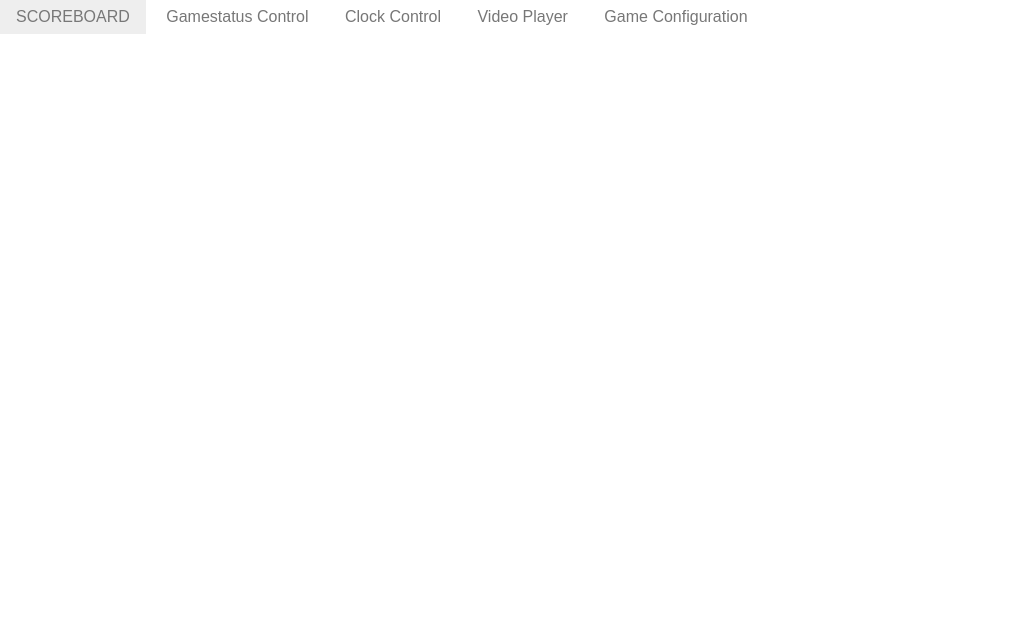
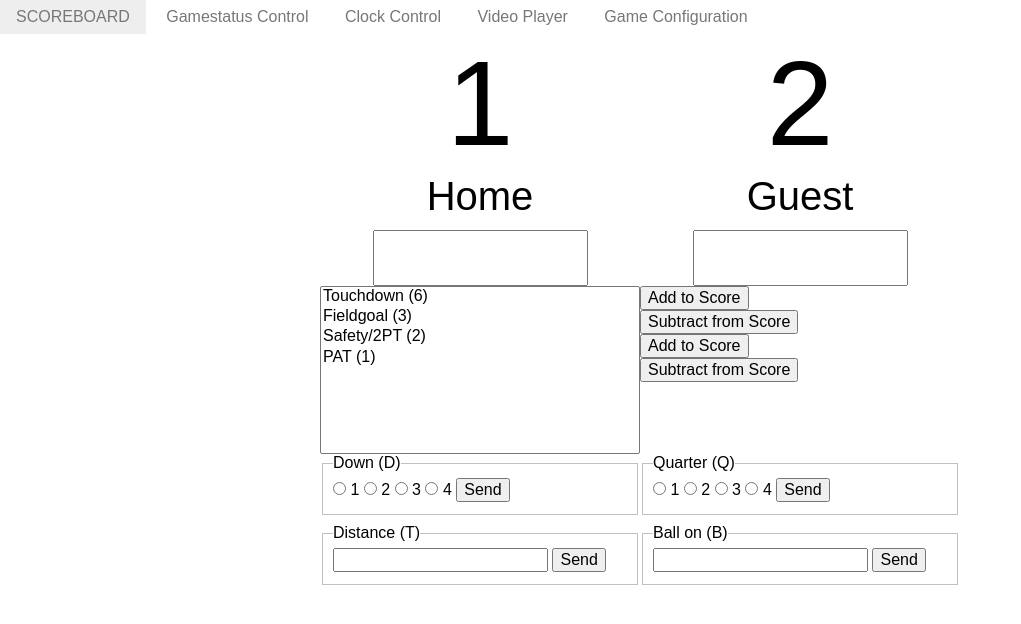
Before and after one commit to zapfdk/football-scoreboard-v2, a Django app: page /controller/game_state in a window 1280 px wide. Shown: the top 624 px of the page, without its empty margins (0-1021 px from the left). Run offline with Django 3.2, Linux system fonts and the light colour scheme; the visitor is signed in with stand-in values (Sample User, id 1); some libraries are stand-ins or nearby versions.

Commit message:
added first inputs

```diff
--- a/football_scoreboard/controller/consumers.py
+++ b/football_scoreboard/controller/consumers.py
@@ -13,8 +13,4 @@ class ControllerConsumer(WebsocketConsumer):
 
     def receive(self, text_data=None, bytes_data=None):
         text_data_json = json.loads(text_data)
-        message = text_data_json['message']
-
-        self.send(text_data=json.dumps({
-            'message': message
-        }))
+        print(text_data_json["command"], text_data_json["value"])
--- /dev/null
+++ b/football_scoreboard/controller/static/controller/css/game_state.css
@@ -0,0 +1,85 @@
+.container {
+    height: 70vh;
+    width: 50vw;
+    display: grid;
+    grid-template-rows: 25% 10% 10% 30% 12.5% 12.5%;
+    grid-template-columns:50% 50%;
+    grid-template-areas:
+        "score_home score_guest"
+        "name_home name_guest"
+        "score_home_input score_guest_input"
+        "score_select send_score_buttons"
+        "down_form quarter_form"
+        "distance_form ballon_form";
+    margin: auto;
+  }
+
+#score_home {
+    grid-area: score_home;
+    justify-self: center;
+    font-size: 15vh;
+}
+
+#score_guest {
+    grid-area: score_guest;
+    justify-self: center;
+    font-size: 15vh;
+}
+
+#name_home {
+    grid-area: name_home;
+    font-size: 5vh;
+    justify-self: center;
+}
+
+#name_guest {
+    grid-area: name_guest;
+    font-size: 5vh;
+    justify-self: center;
+}
+
+#score_home_input {
+    grid-area: score_home_input;
+    justify-self: center;
+}
+
+#score_guest_input {
+    grid-area: score_guest_input;
+    justify-self: center;
+}
+
+#score_select {
+    grid-area: score_select;
+    justify-self: stretch;
+    align-self: stretch;
+}
+
+#send_score_buttons {
+    grid-area: send_score_buttons;
+    justify-self: stretch;
+    align-self: stretch;
+}
+
+#down_form {
+    grid-area: down_form;
+    justify-self: stretch;
+    align-self: stretch;
+}
+
+#quarter_form {
+    grid-area: quarter_form;
+    justify-self: stretch;
+    align-self: stretch;
+}
+
+#distance_form {
+    grid-area: distance_form;
+    justify-self: stretch;
+    align-self: stretch;
+}
+
+#ballon_form {
+    grid-area: ballon_form;
+    justify-self: stretch;
+    align-self: stretch;
+}
--- /dev/null
+++ b/football_scoreboard/controller/static/controller/js/game_state.js
@@ -0,0 +1,64 @@
+'use strict';
+
+Mousetrap.bindGlobal('d', function () {
+    document.getElementById('down_1').focus();
+});
+
+Mousetrap.bindGlobal('q', function () {
+    document.getElementById('quarter_1').focus();
+});
+
+Mousetrap.bindGlobal('t', function () {
+    let distanceField = document.getElementById('distance_input');
+    distanceField.focus();
+    distanceField.value = "";
+});
+
+Mousetrap.bindGlobal('b', function () {
+    let ballonField = document.getElementById('ballon_input');
+    ballonField.focus();
+    ballonField.value = "";
+});
+
+var chatSocket = new WebSocket('ws://' + window.location.host + '/ws/controller/');
+
+chatSocket.onmessage = function(e) {
+    var data = JSON.parse(e.data);
+    var message = data['message'];
+    console.log("message");
+};
+
+chatSocket.onclose = function(e) {
+    console.error('Chat socket closed unexpectedly');
+};
+
+function sendControl(command, value){
+    chatSocket.send(JSON.stringify({
+        command: command,
+        value: value
+    }));
+}
+
+function sendDown() {
+    let down = document.querySelector('input[name="down_radio"]:checked').value;
+    sendControl('SET_DOWN', down);
+    return false;
+}
+
+function sendQuarter() {
+    let quarter = document.querySelector('input[name="quarter_radio"]:checked').value;
+    sendControl('SET_QUARTER', quarter);
+    return false;
+}
+
+function sendDistance() {
+    let distance = document.getElementById('distance_input').value;
+    sendControl('SET_DISTANCE', distance);
+    return false;
+}
+
+function sendBallon() {
+    let ballon = document.getElementById('ballon_input').value;
+    sendControl('SET_BALLON', ballon);
+    return false;
+}
--- a/football_scoreboard/controller/templates/controller/game_state.html
+++ b/football_scoreboard/controller/templates/controller/game_state.html
@@ -1,5 +1,83 @@
 {% extends "controller/base.html" %}
+{% load static %}
+{% block body %}
+<link rel="stylesheet" href="{% static 'controller/css/game_state.css' %}">
+<script src="{% static 'controller/js/mousetrap.min.js' %}"></script>
+<script src="{% static 'controller/js/mousetrap-global-bind.min.js' %}"></script>
+<script src="{% static 'controller/js/game_state.js' %}"></script>
 
-{% block body %}
-<div id=""></div>
+<div class="container">
+    <div id="score_home">1</div>
+    <div id="score_guest">2</div>
+    <div id="name_home">Home</div>
+    <div id="name_guest">Guest</div>
+    <input id="score_home_input" type="number">
+    <input id="score_guest_input" type="number">
+
+    <select id="score_select" size="4">
+        <option value="6">Touchdown (6)</option>
+        <option value="3">Fieldgoal (3)</option>
+        <option value="2">Safety/2PT (2)</option>
+        <option value="1">PAT (1)</option>
+    </select>
+
+    <div id="send_score_buttons">
+        <button id="score_home_add">Add to Score</button>
+        <br>
+        <button id="score_home_sub">Subtract from Score</button>
+        <br>
+
+        <button id="score_guest_add">Add to Score</button>
+        <br>
+        <button id="score_guest_sub">Subtract from Score</button>
+        <br>
+    </div>
+
+    <form id="down_form" onsubmit="return sendDown()" action="">
+        <fieldset id="down_set">
+            <legend>Down ({{hotkeys.select_down.0}})</legend>
+            <input type="radio" name="down_radio" value="1" id="down_1">
+            <label for="down_1">1</label>
+            <input type="radio" name="down_radio" value="2" id="down_2">
+            <label for="down_2">2</label>
+            <input type="radio" name="down_radio" value="3" id="down_3">
+            <label for="down_3">3</label>
+            <input type="radio" name="down_radio" value="4" id="down_4">
+            <label for="down_4">4</label>
+            <input type="submit" value="Send">
+        </fieldset>
+    </form>
+
+    <form id="quarter_form" onsubmit="return sendQuarter()" action="">
+        <fieldset id="quarter_set">
+            <legend>Quarter ({{hotkeys.select_quarter.0}})</legend>
+            <input type="radio" name="quarter_radio" value="1" id="quarter_1">
+            <label for="quarter_1">1</label>
+            <input type="radio" name="quarter_radio" value="2" id="quarter_2">
+            <label for="quarter_2">2</label>
+            <input type="radio" name="quarter_radio" value="3" id="quarter_3">
+            <label for="quarter_3">3</label>
+            <input type="radio" name="quarter_radio" value="4" id="quarter_4">
+            <label for="quarter_4">4</label>
+            <input type="submit" value="Send">
+        </fieldset>
+    </form>
+
+    <form id="distance_form" onsubmit="return sendDistance()" action="">
+        <fieldset id="distance_set">
+            <legend>Distance ({{hotkeys.select_distance.0}})</legend>
+            <input id="distance_input" type="number">
+            <input type="submit" value="Send">
+        </fieldset>
+    </form>
+
+    <form id="ballon_form" onsubmit="return sendBallon()" action="">
+        <fieldset id="ballon_set">
+            <legend>Ball on ({{hotkeys.select_ballon.0}})</legend>
+            <input id="ballon_input" type="number">
+            <input type="submit" value="Send">
+        </fieldset>
+    </form>
+</div>
+
 {% endblock %}
--- a/football_scoreboard/controller/views.py
+++ b/football_scoreboard/controller/views.py
@@ -15,7 +15,10 @@ def game_clock(request):
 
 @permission_required('controller.change_status')
 def game_state(request):
-    return render(request, 'controller/game_state.html')
+    return render(request, 'controller/game_state.html',
+                  {
+                      "hotkeys": hotkeys["game_state"]
+                  })
 
 @permission_required('controller.change_config')
 def game_config(request):
--- a/football_scoreboard/display/consumers.py
+++ b/football_scoreboard/display/consumers.py
@@ -10,8 +10,4 @@ class DisplayConsumer(WebsocketConsumer):
 
     def receive(self, text_data=None, bytes_data=None):
         text_data_json = json.loads(text_data)
-        message = text_data_json['message']
-
-        self.send(text_data=json.dumps({
-            'message': message
-        }))
+        print(text_data_json["command"], text_data_json["value"])
--- a/football_scoreboard/display/views.py
+++ b/football_scoreboard/display/views.py
@@ -3,4 +3,4 @@ from django.http import HttpResponse
 
 # Create your views here.
 def index(request):
-    return HttpResponse("list of control pages here.")
+    return render(request, 'display/main.html')
--- a/football_scoreboard/football_scoreboard/urls.py
+++ b/football_scoreboard/football_scoreboard/urls.py
@@ -20,4 +20,5 @@ urlpatterns = [
     path('controller/', include('controller.urls')),
     path('display/', include('display.urls')),
     path('admin/', admin.site.urls),
+    path('accounts/login/', admin.site.urls),
 ]
```
Also changed, not shown: football_scoreboard/controller/static/controller/js/game_clock.js (+34 -0 lines), football_scoreboard/display/static/display/css/main.css (added, +10 -0 lines), football_scoreboard/display/templates/display/main.html (added, +16 -0 lines), football_scoreboard/controller/templates/controller/game_clock.html (line endings or trailing spaces).
